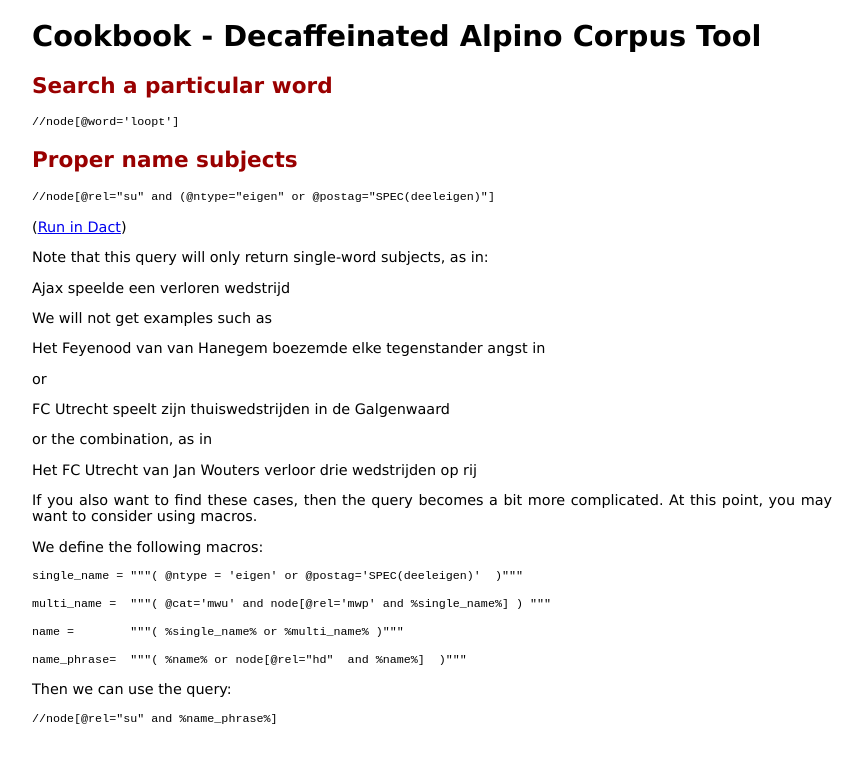
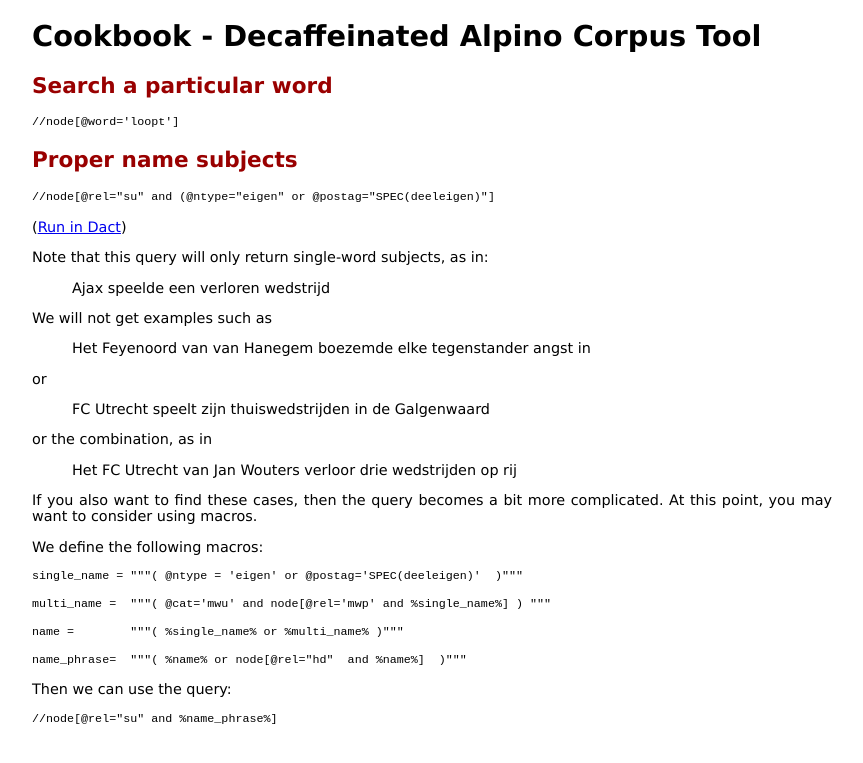
Before and after one commit to rug-compling/dact, a Jekyll site: the page built from cookbook/index.md, in a window 1280 px wide. Shown: the top 763 px of the page, without its empty margins (208-1071 px from the left). Built offline with Jekyll 4.4.1, drawn with Linux system fonts in a browser that asks for light colours.

Commit message:
Update cookbook/index.md

```diff
--- a/cookbook/index.md
+++ b/cookbook/index.md
@@ -19,19 +19,19 @@
 
 Note that this query will only return single-word subjects, as in:
 
-   Ajax speelde een verloren wedstrijd
+>   Ajax speelde een verloren wedstrijd
 
 We will not get examples such as
 
-   Het Feyenood van van Hanegem boezemde elke tegenstander angst in
+>   Het Feyenoord van van Hanegem boezemde elke tegenstander angst in
 
 or
 
-   FC Utrecht speelt zijn thuiswedstrijden in de Galgenwaard
+>   FC Utrecht speelt zijn thuiswedstrijden in de Galgenwaard
 
 or the combination, as in
 
-   Het FC Utrecht van Jan Wouters verloor drie wedstrijden op rij
+>   Het FC Utrecht van Jan Wouters verloor drie wedstrijden op rij
 
 If you also want to find these cases, then the query becomes a bit more complicated. At this point,
 you may want to consider using macros.
```
